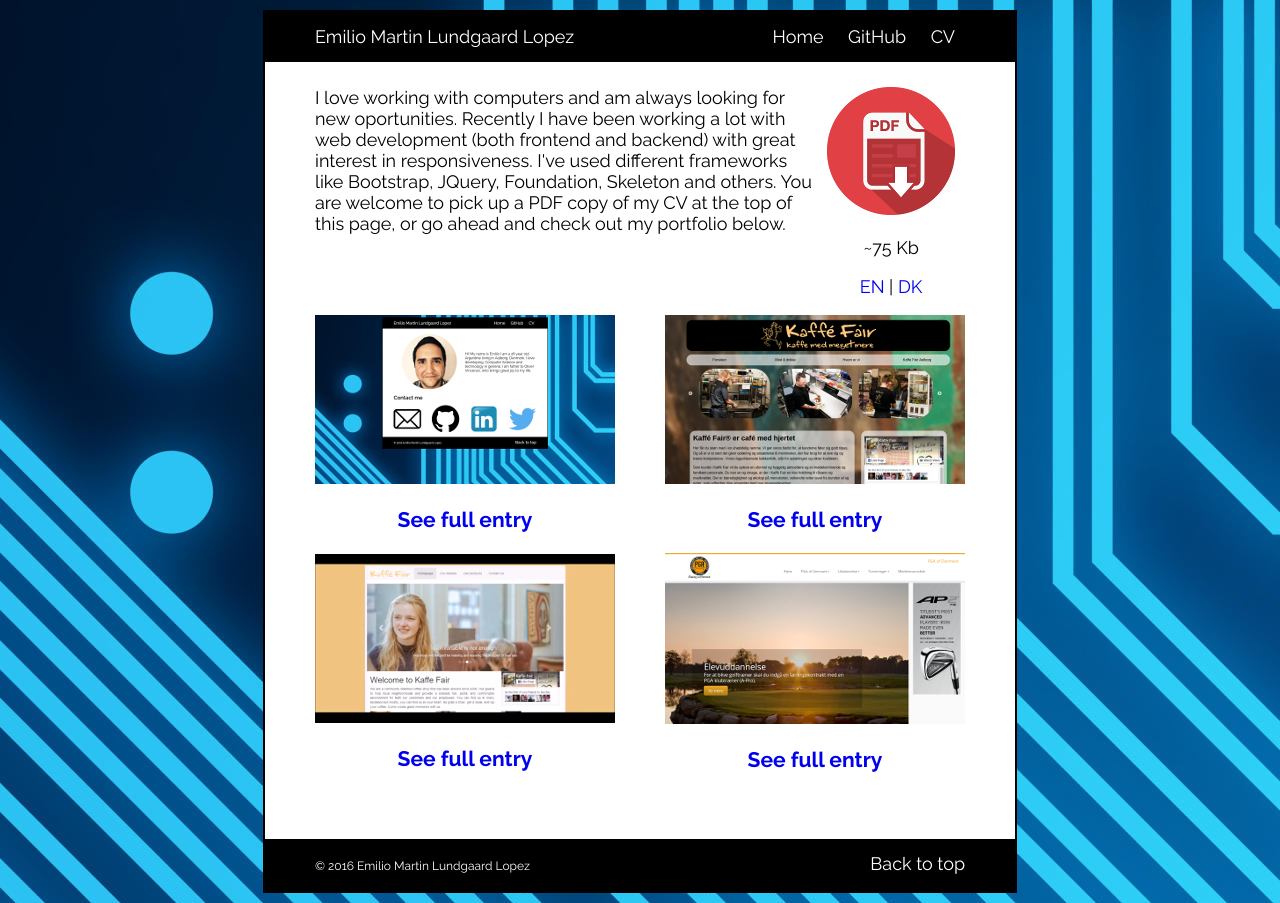
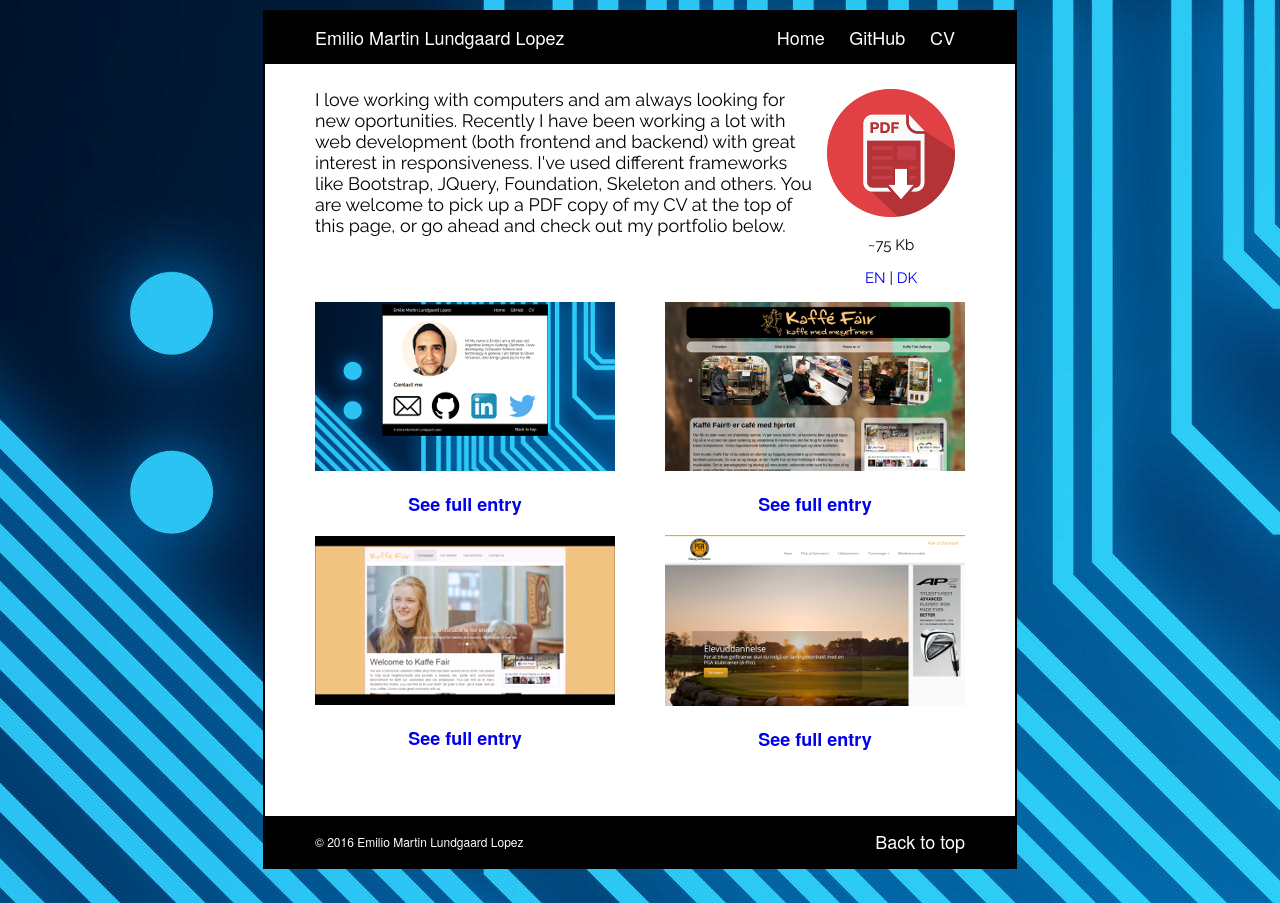
Before and after one commit to emilioidk/emilioidk.github.io, a Jekyll site: the page built from CV/index.html, in a window 1280 px wide. Built offline with Jekyll 4.4.1, drawn with Linux system fonts in a browser that asks for light colours.

Commit message:
Adding classes for styling; Adjusting styling to design

```diff
--- a/CV/index.html
+++ b/CV/index.html
@@ -4,10 +4,10 @@
 
 <div class="pdf-box float-right center-text">
   <img src="/assets/pdf.png" />
-  <p>~75 Kb</p>
-  <p><a href="https://github.com/emilioidk/cv/raw/master/CVEnglish.pdf">EN</a> | <a href="https://github.com/emilioidk/cv/raw/master/CVDansk.pdf">DK</a></p>
+  <p class="pdf-text">~75 Kb</p>
+  <p class="pdf-text"><a href="https://github.com/emilioidk/cv/raw/master/CVEnglish.pdf">EN</a> | <a href="https://github.com/emilioidk/cv/raw/master/CVDansk.pdf">DK</a></p>
 </div>
-<p>I love working with computers and am always looking for new oportunities. Recently I have been working a lot with web development (both frontend and backend) with great interest in responsiveness. I've used different frameworks like Bootstrap, JQuery, Foundation, Skeleton and others. You are welcome to pick up a PDF copy of my CV at the top of this page, or go ahead and check out my portfolio below. </p>
+<p class="cv-text">I love working with computers and am always looking for new oportunities. Recently I have been working a lot with web development (both frontend and backend) with great interest in responsiveness. I've used different frameworks like Bootstrap, JQuery, Foundation, Skeleton and others. You are welcome to pick up a PDF copy of my CV at the top of this page, or go ahead and check out my portfolio below. </p>
 
 <div class="justify-container clear-float">
 {% for portfolio in site.portfolio %}
--- a/GitHub/index.html
+++ b/GitHub/index.html
@@ -2,7 +2,7 @@
 layout: default
 ---
 
-<h1>GitHub</h1>
+<h2>GitHub</h2>
 <p>
 	The following is a list of my projects being hosted in GitHub. I keep copyrights of all my files and projects unless stated otherwise. I encourage you to take a look around and <a href="mailto:emilio@lundgaardlopez.com">contact me</a> if you have any questions.
 </p>
--- a/_includes/footer.html
+++ b/_includes/footer.html
@@ -1,7 +1,7 @@
 <footer class="site-header clear-float">
 
   <div class="wrapper">
-  <span class="copyright-text">© 2016 Emilio Martin Lundgaard Lopez</span><a class="float-right right-text" href="#">Back to top</a>
+  <span class="copyright-text">© 2016 Emilio Martin Lundgaard Lopez</span><a class="float-right right-text back-to-top" href="#">Back to top</a>
   </div>
 
 </footer>
--- a/css/main.scss
+++ b/css/main.scss
@@ -4,9 +4,14 @@
 @charset "utf-8";
 
 // Our variables
-$base-font-family: "Raleway", "HelveticaNeue", "Helvetica Neue", Helvetica, Arial, sans-serif;
-$base-font-size: 18px;
-$base-small-font-size: 12px;
+$font-family: "Raleway", "HelveticaNeue", "Helvetica Neue", Helvetica, Arial, sans-serif;
+$font-family-bold: "Raleway Bold", "HelveticaNeue", "Helvetica Neue", Helvetica, Arial, sans-serif;
+$font-family-medium: "Raleway Medium", "HelveticaNeue", "Helvetica Neue", Helvetica, Arial, sans-serif;
+$font-family-light: "Raleway Light", "HelveticaNeue", "Helvetica Neue", Helvetica, Arial, sans-serif;
+$big-font-size: 22px;
+$font-size: 18px;
+$sm-font-size: 15px;
+$small-font-size: 12px;
 
 //Colours
 $dark-color: black;
@@ -42,8 +47,8 @@
     border: 2px solid $dark-color;
     background-image: url("/assets/circuit-board-bg.jpg");
 
-    font-family: $base-font-family;
-    font-size: $base-font-size;
+    font-family: $font-family;
+    font-size: $font-size;
 }
 
 a {
@@ -52,6 +57,11 @@
 
 img {
   max-width: 100%;
+}
+
+h2 {
+  font-family: $font-family-bold;
+  font-size: $big-font-size;
 }
 
 .page-wrapper {
@@ -76,18 +86,23 @@
     background-color: $dark-color;
     color: $dark-color-contrast;
 
-    font-family: $base-font-family;
-    font-size: $base-font-size;
+    font-family: $font-family;
+    font-size: $font-size;
     line-height: 50px;
 }
 
 .site-header * .header-link{
     // margin between links in header
     margin: 0 10px;
+    font-family: $font-family-medium;
 }
 
 .site-header * {
     color: white;
+}
+
+.site-title {
+  font-family: $font-family-medium;
 }
 
 ////
@@ -95,7 +110,13 @@
 ////
 
 .copyright-text {
-    font-size: $base-small-font-size;
+  font-family: $font-family-medium;
+  font-size: $small-font-size;
+}
+
+.back-to-top {
+  font-family: $font-family-medium;
+  font-size: $font-size;
 }
 
 ////
@@ -165,6 +186,16 @@
 }
 
 ////
+//// Home specific
+////
+
+.about-me {
+  font-family: $font-family-light;
+  font-size: $big-font-size;
+}
+
+
+////
 //// GitHub specific
 ////
 
@@ -183,14 +214,15 @@
   height: 50px;
   line-height: 50px;
   padding: 0 10px;
-  /* width: 100%; */
   border-bottom: 4px solid #005892;
   vertical-align: middle;
+  font-family: $font-family-medium;
 }
 
 .github-project-description {
   padding: 0 10px;
-  padding-top: 25px
+  padding-top: 25px;
+  font-family: $font-family-light;
 }
 
 .github-case:hover {
@@ -214,6 +246,10 @@
   margin: 0 10px;
 }
 
+.pdf-text {
+  font-size: $sm-font-size;
+}
+
 .portfolio-case {
   max-width: 300px;
 }
@@ -224,6 +260,11 @@
 
 .portfolio-case:hover > h3 a {
   color: $medium-color-contrast;
+}
+
+.full-entry {
+  font-family: $font-family-medium;
+  font-size: $font-size;
 }
 
 ////
--- a/index.html
+++ b/index.html
@@ -6,7 +6,7 @@
   <div class="half center-text">
     <img src="assets/facecircle.png"/>
   </div>
-  <div class="half">
+  <div class="half about-me">
     <p>Hi! My name is Emilio I am a 28 year old Argentine living in Aalborg, Denmark. I love developing, Computer Science and technology in general. I am father to Oliver Vincenzo, who brings great joy to my life.</p>
   </div>
 </div>
```
